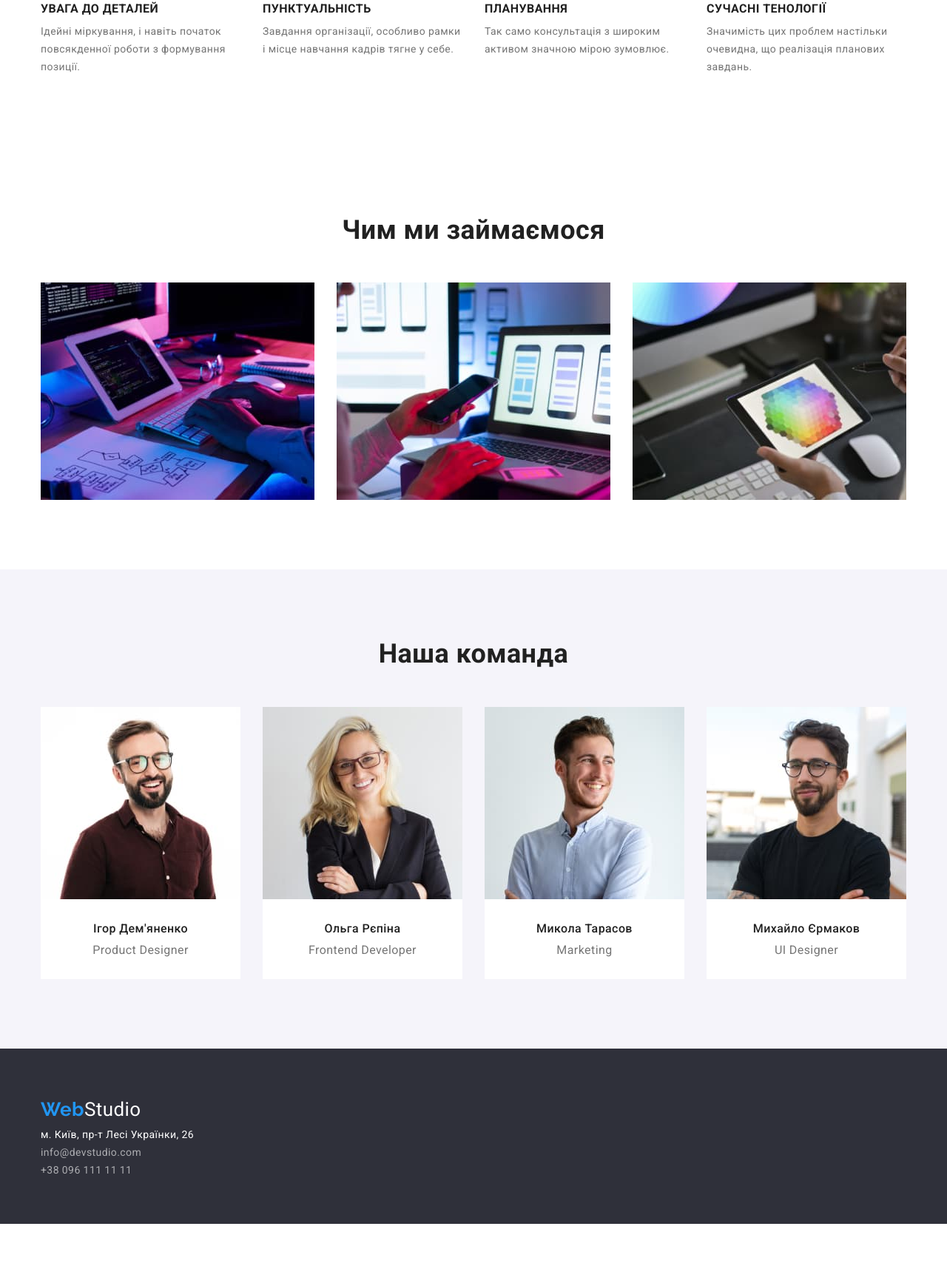
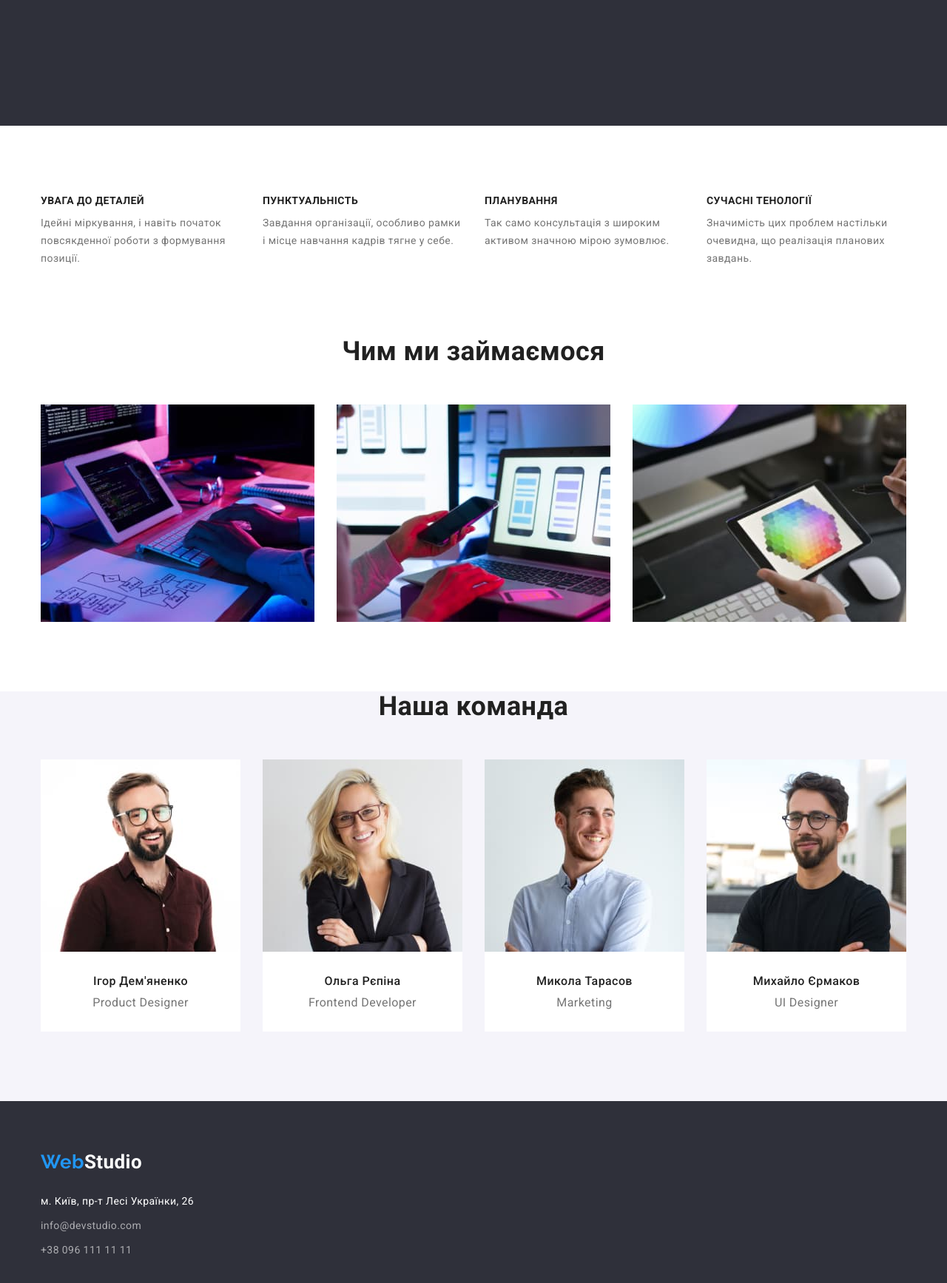
Before and after one commit to Maryana2012/goit-markup-hw-03, a plain HTML site: page index.html in a window 1280 px wide. Shown: the part 559-2294 px from the top of the page at 74% size. Before the commit the page ends 2214 px from the top, so only its background shows below. Drawn offline with nearby package versions, Linux system fonts and the light colour scheme.

Commit message:
доопрацювання padding та margin

```diff
--- a/css/styles.css
+++ b/css/styles.css
@@ -82,9 +82,11 @@ img{
     display: flex;
     gap: 50px;}
 .nav-link {
+    display: block;
     padding-top: 32px;
     padding-bottom: 32px;}
 .nav-site .link {
+    display: block;
     font-weight: 500;
     line-height: 1.14;
     letter-spacing: 0.02em;
@@ -143,7 +145,6 @@ img{
 
 /* -----------------------------------sections--------------------------------- */
 .section {
-    padding-top: 94px;
     padding-bottom: 94px;}
 .section-title {
     margin-top: 0;
@@ -155,10 +156,13 @@ img{
 .list-advantage {
     display: flex;
     gap: 30px;}
+.section-advantage {
+    padding-top: 94px;
+    padding-bottom: 94px;}
 .section-subtitle-ad {
     margin-top: 0;
     margin-bottom: 10px;
-    font-size: 16px;
+    font-size: 14px;
     line-height: 1.14;
     text-transform: uppercase;
     color: var(--title-second-text-color);}
@@ -172,9 +176,12 @@ img{
     width: 370px;}
 .section-team {
     background-color: var(--background-team-color);}
+.text-team {
+    background-color: var(--title-text-color);
+    padding-top: 30px;
+    padding-bottom: 30px;}
 .section-subtitle-tm {
-    padding-top: 30px;
-    padding-bottom: 10px;
+    margin-bottom: 10px;
     font-weight: 500;
     font-size: 16px;
     line-height: 1.19;
@@ -182,8 +189,6 @@ img{
     background-color: var(--title-text-color);
     color: var(--title-second-text-color);}
 .section-text-tm  {
-    margin-top: 0;
-    padding-bottom: 30px;
     font-size: 16px;
     line-height: 1.19;
     text-align: center;
@@ -201,6 +206,9 @@ img{
     padding-bottom: 60px;
     background-color: var(--background-hero-color);}
 .footer-logo{
+    display: block;
+    margin-bottom: 20px;
+    font-weight: 700;
     font-size: 26px;
     color: var(--title-text-color);}
 .page-footer .address {
@@ -209,16 +217,20 @@ img{
 .page-footer .contact {
     font-style: normal;
     color: var(--footer-text-color);}
- .address:hover , .contact:hover {
+.address:hover , .contact:hover {
     color: var(--accent-text-color);}
- .address:focus , .contact:focus {
+.address:focus , .contact:focus {
     color: var(--accent-text-color);}
+.link-footer {
+    display: block;
+    margin-bottom: 9px;}
+
 
 /*------------------------- styles for portfolio------------------- */
 
 .header-portfolio {
-    padding-bottom: 32px;
-    border-bottom: 1px solid #ECECEC;}
+    border-bottom: 1px solid #ECECEC;
+    margin-bottom: 94px;}
 .button-filter {
     border: none;
     padding: 6px 22px;
--- a/index.html
+++ b/index.html
@@ -39,7 +39,7 @@
                                         <!-- main-->
     <main>
                                         <!-- Герой-->
-        <section class="section-hero section">
+        <section class="section-hero">
            <div class="container">
              <h1 class="hero-title">Ефективні рішення для вашого бізнесу</h1>
              <button type="button" class="button-service">Замовити послугу</button>
@@ -47,7 +47,7 @@
         </section>
 
                                         <!--Переваги-->
-        <section class="section-advantage section">
+        <section class="section-advantage">
             <div class="container">
             <h2 hidden>Переваги</h2>
             <ul class="list list-advantage">
@@ -91,23 +91,31 @@
              <ul class="list list-team">
                 <li>
                     <img src="./images/igor.jpg" alt="Хлопець в окулярах та коричневій сорочці" width="270"/>
+                    <div class="text-team">
                         <h3 class="section-subtitle-tm">Ігор Дем'яненко</h3>
                         <p class="section-text-tm">Product Designer</p>
+                    </div>
                 </li>
                 <li>
                     <img src="./images/olga.jpg" alt="Дівчина в окулярах" width="270"/>
+                    <div class="text-team">
                         <h3 class="section-subtitle-tm">Ольга Рєпіна</h3>
                         <p class="section-text-tm">Frontend Developer</p>
+                    </div>
                 </li>
                 <li>
                     <img src="./images/mykola.jpg" alt="Хлопець в білій сорочці, посміхається" width="270"/>
+                    <div class="text-team">
                         <h3 class="section-subtitle-tm">Микола Тарасов</h3>
                         <p class="section-text-tm">Marketing</p>
+                    </div>
                 </li>
                 <li>
                     <img src="./images/mykhaylo.jpg" alt="Хлопець в окулярах, одягнений в чорну футболку" width="270"/>
+                    <div class="text-team">
                         <h3 class="section-subtitle-tm">Михайло Єрмаков</h3>
                         <p class="section-text-tm">UI Designer</p>
+                    </div>
                     </li>
              </ul>
             </div>
@@ -119,9 +127,9 @@
         <div class="container">
          <a href="./" class="footer-logo link"><span class="logo-web link">Web</span>Studio</a>
          <address>
-            <ul class="list">
-                <li><a href="https://goo.gl/maps/rHDQRVfCHeoLdYFt8" class="address link">м. Київ, пр-т Лесі Українки, 26</a></li>
-                <li><a href="mailto:info@devstudio.com" class="contact link">info@devstudio.com</a></li>
+            <ul class="list list-footer">
+                <li><a href="https://goo.gl/maps/rHDQRVfCHeoLdYFt8" class="address link link-footer">м. Київ, пр-т Лесі Українки, 26</a></li>
+                <li><a href="mailto:info@devstudio.com" class="contact link link-footer">info@devstudio.com</a></li>
                 <li><a href="tel:+380961111111" class="contact link">+38 096 111 11 11</a></li>
             </ul>
          </address>
```
Also changed, not shown: portfolio.html (+10 -10 lines). Lines whose indentation alone changed are shown as unchanged.
